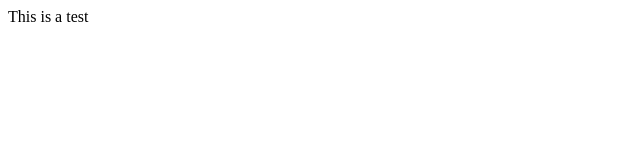
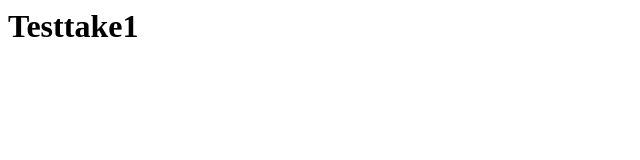
Before and after one commit to DianB-maker/randomgames, a plain HTML site: page index.html in a window 1280 px wide. Shown: the whole page, without its empty margins (0-640 px from the left). Drawn offline with Linux system fonts and the light colour scheme.

Commit message:
Add files via upload

```diff
--- a/index.html
+++ b/index.html
@@ -1,8 +1,8 @@
 <html>
     <head>
-        <title>Chris Courses Test Page</title>
+        <title>DBRandomGames</title>
     </head>
     <body>
-        <p> This is a test</p>
+        <h1>Testtake1<h1/>
     </body>
 </html>
```
